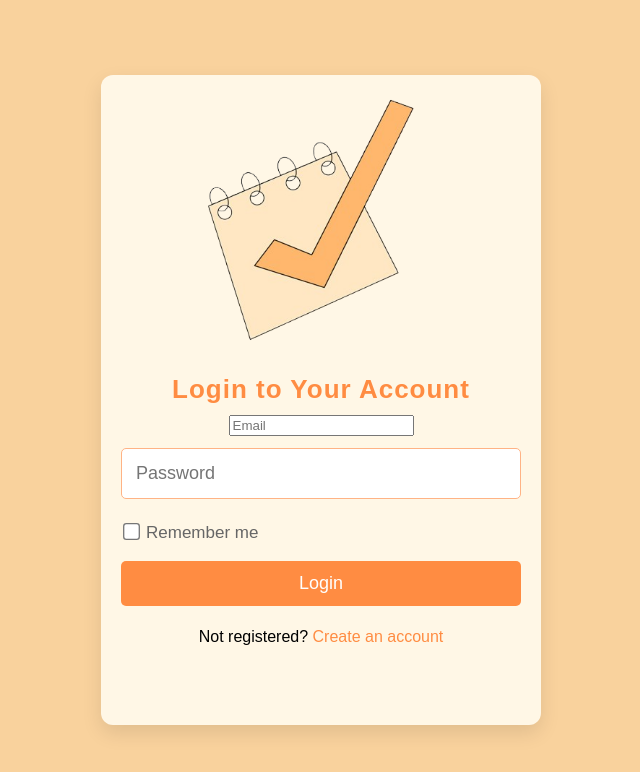
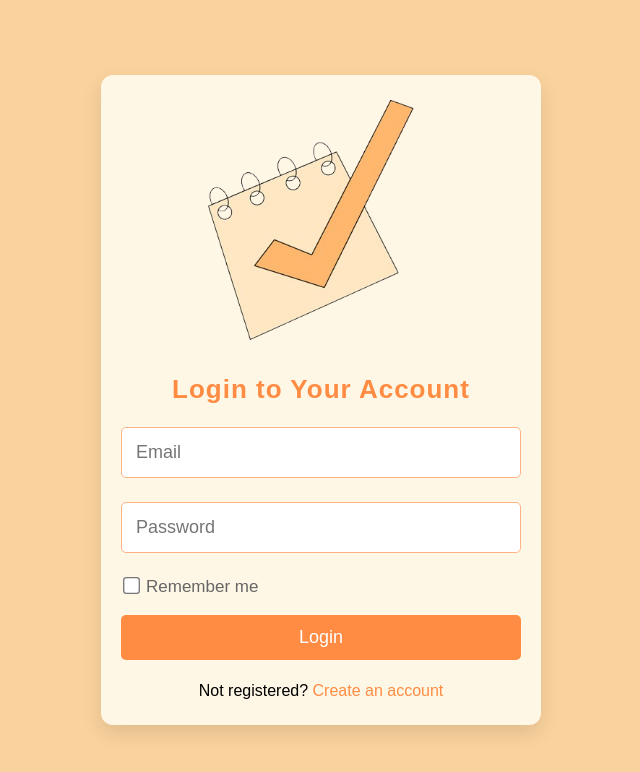
Before and after one commit to jennaohara28/CS4340, an Angular app in the folder frontend/: page /login in a window 1280 px wide. Shown: the top 772 px of the page, without its empty margins (319-959 px from the left). Built offline with nearby package versions, Linux system fonts and the light colour scheme.

Commit message:
Fixed page space issue

```diff
--- a/frontend/src/app/pages/login/login.component.css
+++ b/frontend/src/app/pages/login/login.component.css
@@ -42,7 +42,7 @@ h2 {
   text-align: center;
 }
 
-.login-container input[type="text"],
+.login-container input[type="email"],
 .login-container input[type="password"] {
   width: 100%;
   padding: 14px;
@@ -54,7 +54,7 @@ h2 {
   transition: border-color 0.3s ease;
 }
 
-.login-container input[type="text"]:focus,
+.login-container input[type="email"]:focus,
 .login-container input[type="password"]:focus {
   border-color: #ff8c42;
   outline: none;
```
